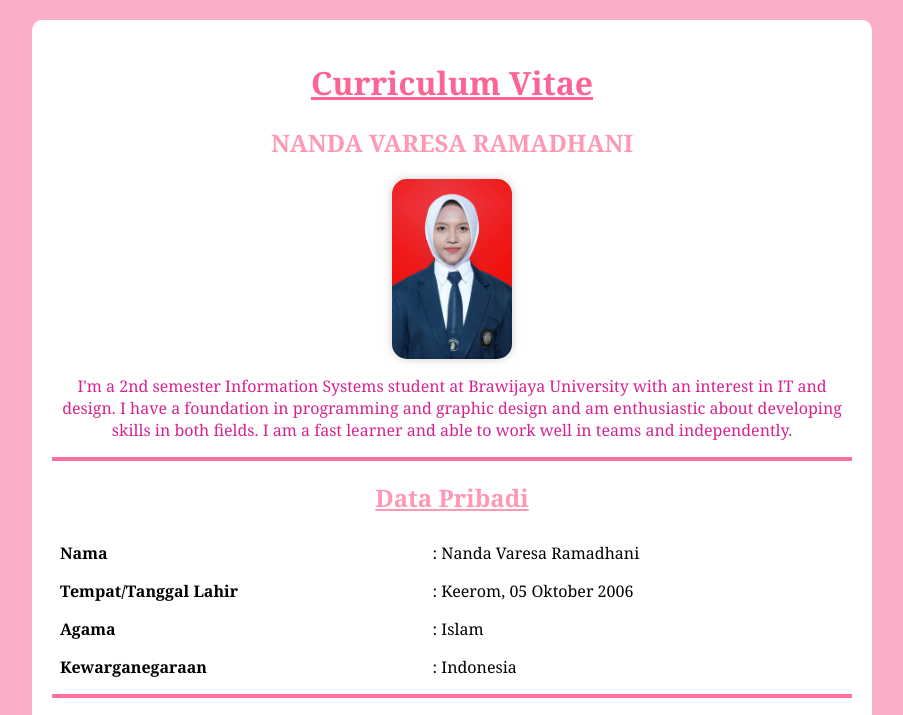
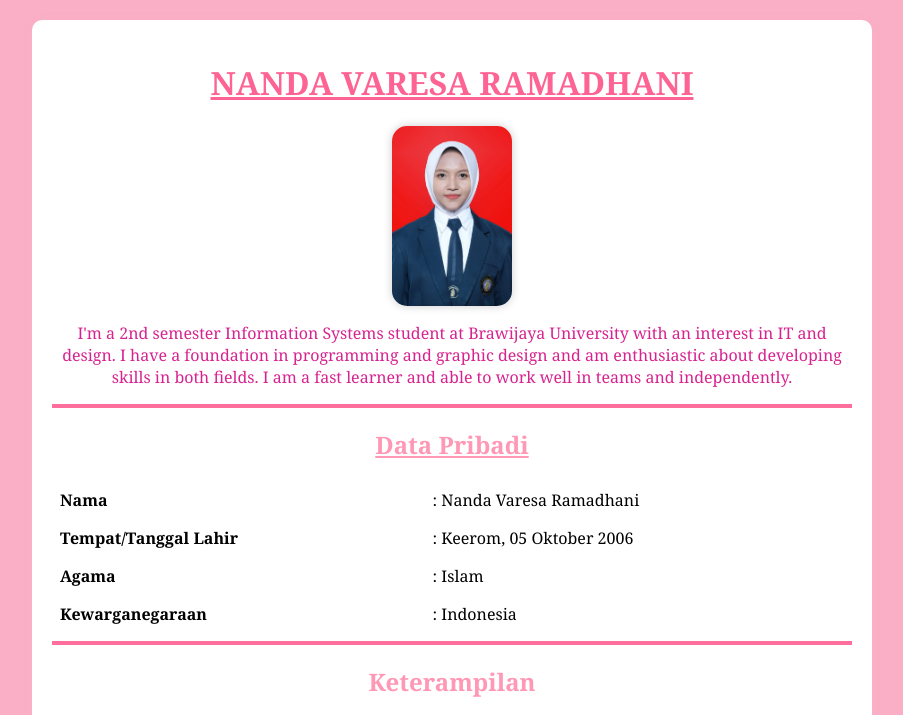
Before and after one commit to nandavrsaa/nandavrsaa.github.io, a plain HTML site: page index.html in a window 1280 px wide. Shown: the top 715 px of the page, without its empty margins (188-1091 px from the left). Drawn offline with Linux system fonts and the light colour scheme.

Commit message:
Update index.html

```diff
--- a/index.html
+++ b/index.html
@@ -83,8 +83,7 @@
 </head>
 <body>
     <div class="container">
-        <h1><u>Curriculum Vitae</u></h1>
-        <h2>NANDA VARESA RAMADHANI</h2>
+        <h1><u>NANDA VARESA RAMADHANI</u></h1>
         <img src="foto5.jpg" width="120" alt="Foto Profil" class="profile-pic">
 
         <p>
```
